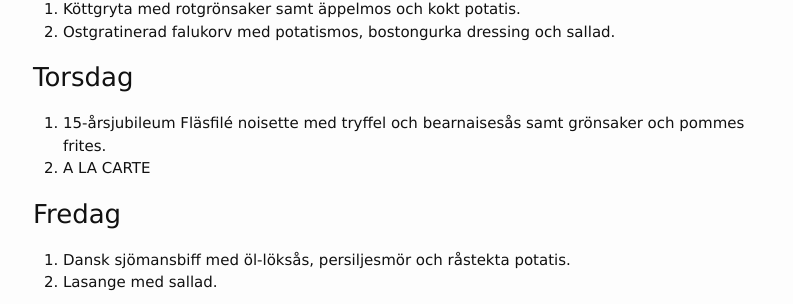
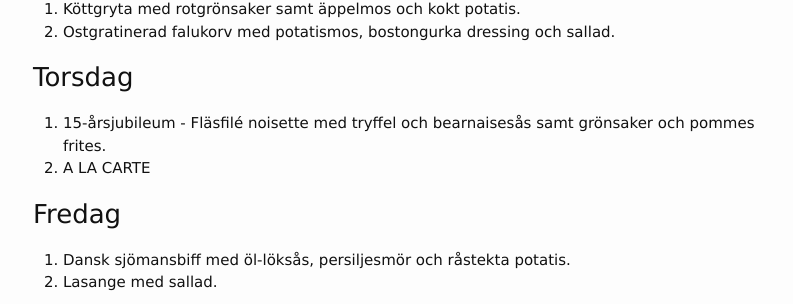
Before and after one commit to FarInn62/farinn62.github.io, a Jekyll site: the page built from lunch.md, in a window 1280 px wide. Shown: the part 506-810 px from the top of the page, without its empty margins (237-1030 px from the left). Built offline with Jekyll 4.4.1, drawn with Linux system fonts in a browser that asks for light colours.

```diff
--- a/lunch.md
+++ b/lunch.md
@@ -23,7 +23,7 @@ Alla rätter: 80:- Take away: 70:-
 2. Ostgratinerad falukorv med potatismos, bostongurka dressing och sallad.
 
 ### Torsdag
-1. 15-årsjubileum
+1. 15-årsjubileum -
    Fläsfilé noisette med tryffel och bearnaisesås samt grönsaker och pommes frites.
 2. A LA CARTE
 
```
